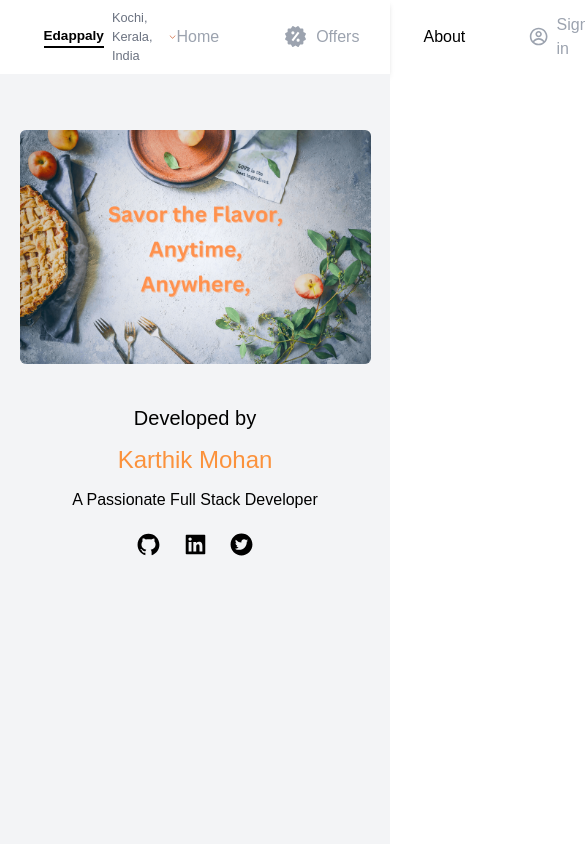
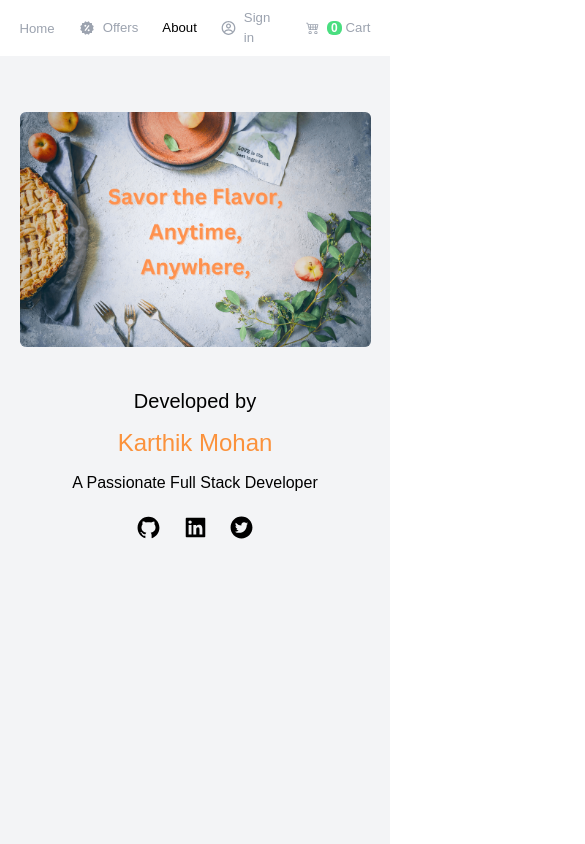
Before and after one commit to karthik-mohan23/iCrave, a React (Create React App) app: page /about in a window 390 px wide. Shown: the top 844 px of the page, 585 px wide, since content can reach past the window. Built offline with nearby package versions, Linux system fonts and the light colour scheme.

Commit message:
made Navbar responsive

```diff
--- a/src/components/Banner.js
+++ b/src/components/Banner.js
@@ -12,19 +12,19 @@ const Banner = () => {
   const navigate = useNavigate();
   return (
     <div className="bg-[#171a29]">
-      <div className="w-[90%] max-w-7xl mx-auto py-9 flex items-center justify-between gap-16">
+      <div className="py-9 flex">
         {bannerImage.map((image, index) => (
           <div
             onClick={() => navigate("/offers")}
             key={index}
-            className="max-w-[260px] hover:scale-105 duration-700 cursor-pointer">
+            className="w-72 hover:scale-105 duration-700 cursor-pointer">
             <img
               src={
                 "https://res.cloudinary.com/swiggy/image/upload/fl_lossy,f_auto,q_auto,w_520,h_520/rng/md/carousel/production/" +
                 image
               }
               alt="offers"
-              className="w-full block"
+              className="w-full h-full"
             />
           </div>
         ))}
--- a/src/components/Header.js
+++ b/src/components/Header.js
@@ -19,17 +19,17 @@ const Header = () => {
   return (
     <header className="w-full shadow-md">
       <nav className="w-[90%] max-w-7xl mx-auto py-2 flex items-center justify-between">
-        <div className="flex gap-6">
-          <div className="max-w-[3.5rem] ">
+        <div className="hidden md:flex gap-6">
+          <div className=" max-w-[3.5rem]  ">
             <Link to="/">
-              <img src={brandLogo} className="w-full block" alt="logo" />
+              <img src={brandLogo} className="w-full" alt="logo" />
             </Link>
           </div>
           <div className="flex items-center gap-2 ">
-            <h4 className="text-[0.85rem] font-semibold border-b-2 border-black hover:text-orange-500 hover:border-orange-500 duration-150">
+            <h4 className=" text-[0.85rem] font-semibold border-b-2 border-black hover:text-orange-500 hover:border-orange-500 duration-150">
               Edappaly
             </h4>
-            <div className="flex items-center">
+            <div className="hidden lg:flex items-center">
               <p className="text-gray-500 text-[0.8rem]">
                 Kochi, Kerala, India
               </p>
@@ -37,11 +37,13 @@ const Header = () => {
             </div>
           </div>
         </div>
-        <ul className="flex items-center gap-16">
+        <ul className="mx-auto md:mx-0 flex items-center gap-6  lg:gap-16">
           <NavLink
             to="/"
             className={({ isActive }) => (isActive ? "" : "text-gray-400")}>
-            <span className="hover:text-orange-400">Home</span>
+            <span className="text-[0.825rem] md:text-[1rem] hover:text-orange-400">
+              Home
+            </span>
           </NavLink>
           <NavLink
             to="/offers"
@@ -50,8 +52,10 @@ const Header = () => {
                 "flex items-center gap-2 " + (isActive ? "" : "text-gray-400")
               );
             }}>
-            <BiSolidOffer size={25} />
-            <span className="hover:text-orange-400">Offers</span>
+            <BiSolidOffer className="md:text-2xl" />
+            <span className="hover:text-orange-400 text-[0.825rem] md:text-[1rem]">
+              Offers
+            </span>
           </NavLink>
           <NavLink
             to="/about"
@@ -60,11 +64,13 @@ const Header = () => {
                 "flex items-center gap-2 " + (isActive ? "" : "text-gray-400")
               );
             }}>
-            <span className="hover:text-orange-400">About</span>
+            <span className="hover:text-orange-400 text-[0.825rem] md:text-[1rem]">
+              About
+            </span>
           </NavLink>
           {name ? (
             <div className="flex items-center gap-2">
-              <FaUserCheck className="text-orange-400" size={20} />
+              <FaUserCheck className="text-orange-400 md:text-2xl" />
               {name}
             </div>
           ) : (
@@ -75,20 +81,23 @@ const Header = () => {
                   "flex items-center gap-2 " + (isActive ? "" : "text-gray-400")
                 );
               }}>
-              <CgProfile size={25} />
-              <span className="hover:text-orange-400">Sign in</span>
+              <CgProfile className="md:text-2xl" />
+              <span className="hover:text-orange-400 text-[0.825rem] md:text-[1rem]">
+                Sign in
+              </span>
             </NavLink>
           )}
           <NavLink
             to="/cart"
             className={({ isActive }) => {
               return (
-                "flex items-center gap-2  " + (isActive ? "" : "text-gray-400")
+                "flex items-center gap-2 text-[0.825rem] md:text-[1rem] " +
+                (isActive ? "" : "text-gray-400")
               );
             }}>
-            <BsCart4 size={25} />
-            <div className="hover:text-orange-400">
-              <span className="text-white text-xs font-semibold bg-green-400 hover:bg-orange-400 py-1 px-2 rounded-md me-1">
+            <BsCart4 className="md:text-2xl" />
+            <div className="hover:text-orange-400 text-[0.825rem] md:text-[1rem]">
+              <span className="text-white text-xs px-1 font-semibold bg-green-400 hover:bg-orange-400 md:py-1 md:px-2 rounded-md me-1">
                 {cartLength}
               </span>
               Cart
```
